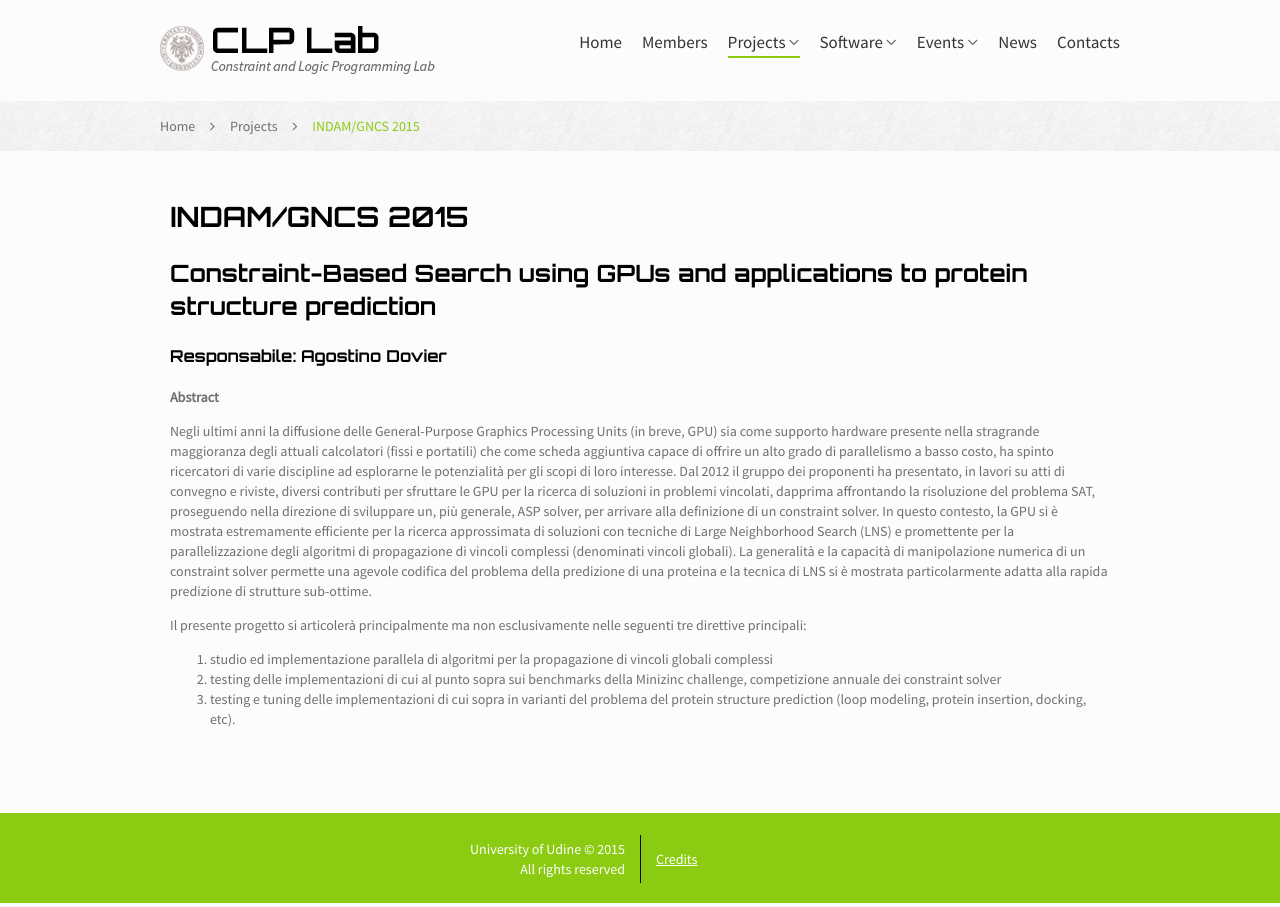
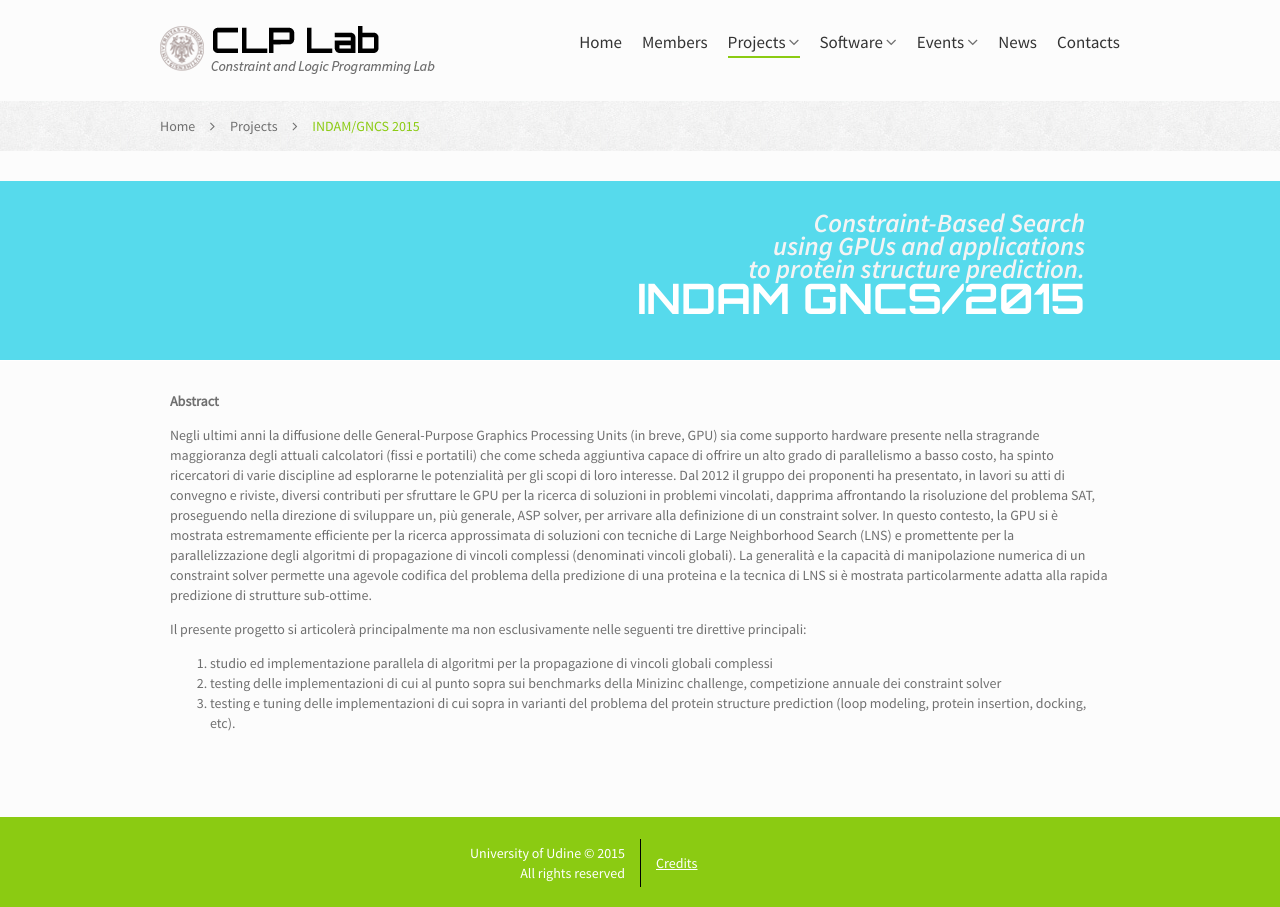
Before and after one commit to Xooline/CLP-Lab, a plain HTML site: page projects/indamgncs-2015.html in a window 1280 px wide. Drawn offline with Linux system fonts and the light colour scheme.

Commit message:
drjoga 2

```diff
--- a/css/style.css
+++ b/css/style.css
@@ -712,6 +712,7 @@ footer a:hover{ color:#ccc;}
 
 .projects-wrapper .main-project-container .container .col-md-12 {height:180px;}
 
+#project-text-container{margin-top:30px;}
 
 /*** SOFTWARE ***/
 #software .intro{
--- a/projects/indamgncs-2015.html
+++ b/projects/indamgncs-2015.html
@@ -62,13 +62,24 @@
     </div>
 </div>
 
-<div class="container">
+<section class="projects-wrapper">
+    <a class="main-project-container" href="#">
+        <div class="container">
+            <div class="row">
+                <div class="col-md-12">
+                    <h2>INDAM GNCS/2015</h2>
+                    <h3>Constraint-Based Search<br />
+                        using GPUs and applications<br />
+                        to protein structure prediction.</h3>
+                </div>
+            </div>
+        </div>
+    </a>
+</section>
+<div class="container" id="project-text-container">
     <div class="row">
         <div class="col-md-12">
-            <h1>INDAM/GNCS 2015</h1>
-            <h2>Constraint-Based Search using GPUs and applications to protein structure prediction</h2>
-            <h3>Responsabile: Agostino Dovier</h3>
-            <b>Abstract</b>
+            <strong>Abstract</strong>
             <p>Negli ultimi anni la diffusione delle General-Purpose Graphics Processing Units (in breve, GPU) sia come supporto hardware presente nella stragrande maggioranza degli attuali calcolatori (fissi e portatili) che come scheda aggiuntiva capace di offrire un alto grado di parallelismo a basso costo, ha spinto ricercatori di varie discipline ad esplorarne le potenzialità per gli scopi di loro interesse. Dal 2012 il gruppo dei proponenti ha presentato, in lavori su atti di convegno e riviste, diversi contributi per sfruttare le GPU per la ricerca di soluzioni in problemi vincolati, dapprima affrontando la risoluzione del problema SAT, proseguendo nella direzione di sviluppare un, più generale, ASP solver, per arrivare alla definizione di un constraint solver. In questo contesto, la GPU si è mostrata estremamente efficiente per la ricerca approssimata di soluzioni con tecniche di Large Neighborhood Search (LNS) e promettente per la parallelizzazione degli algoritmi di propagazione di vincoli complessi (denominati vincoli globali). La generalità e la capacità di manipolazione numerica di un constraint solver permette una agevole codifica del problema della predizione di una proteina e la tecnica di LNS si è mostrata particolarmente adatta alla rapida predizione di strutture sub-ottime.</p>
             <p>Il presente progetto si articolerà principalmente ma non esclusivamente nelle seguenti tre direttive principali:</p>
             <ol>
```
